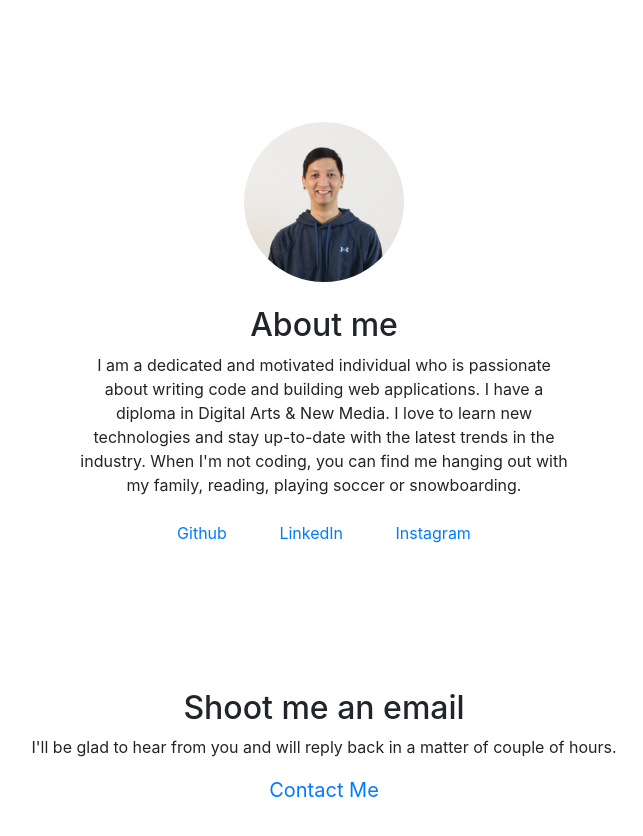
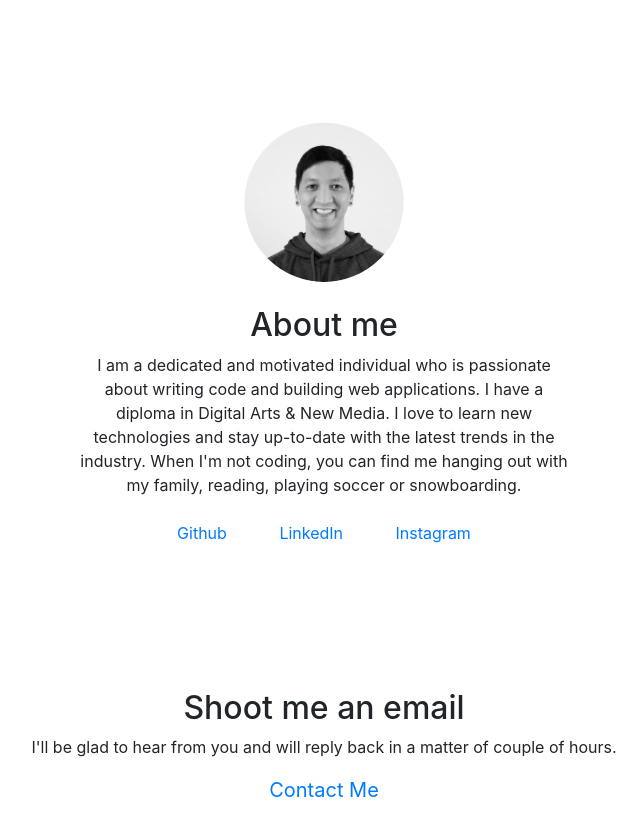
Before and after one commit to nagamine-ken/code-portfolio, a website: page public/index.html in a window 1280 px wide. Shown: the part 4180-5016 px from the top of the page, without its empty margins (316-959 px from the left). Drawn offline with nearby package versions, Linux system fonts and the light colour scheme.

Commit message:
add testimonials & changed profile pic

```diff
--- a/public/index.html
+++ b/public/index.html
@@ -337,7 +337,7 @@
     <!-- About me section -->
     <section id="aboutme" class="container">
       <div class="px-4 py-5 my-5 text-center">
-        <img class="d-block mx-auto mb-4 rounded-circle" src="images/Ken_Nagamine_profile_pic.png"
+        <img class="d-block mx-auto mb-4 rounded-circle" src="images/Ken_Nagamine_black&white.png"
           alt="Profile picture of Ken Nagamine" style="width:10rem;height:10rem;">
         <h2 class="display-5 fw-bold text-body-emphasis">About me</h2>
         <div class="col-lg-6 mx-auto">
```
Also changed, not shown: public/images/Ken_Nagamine_black&white.png (added).
